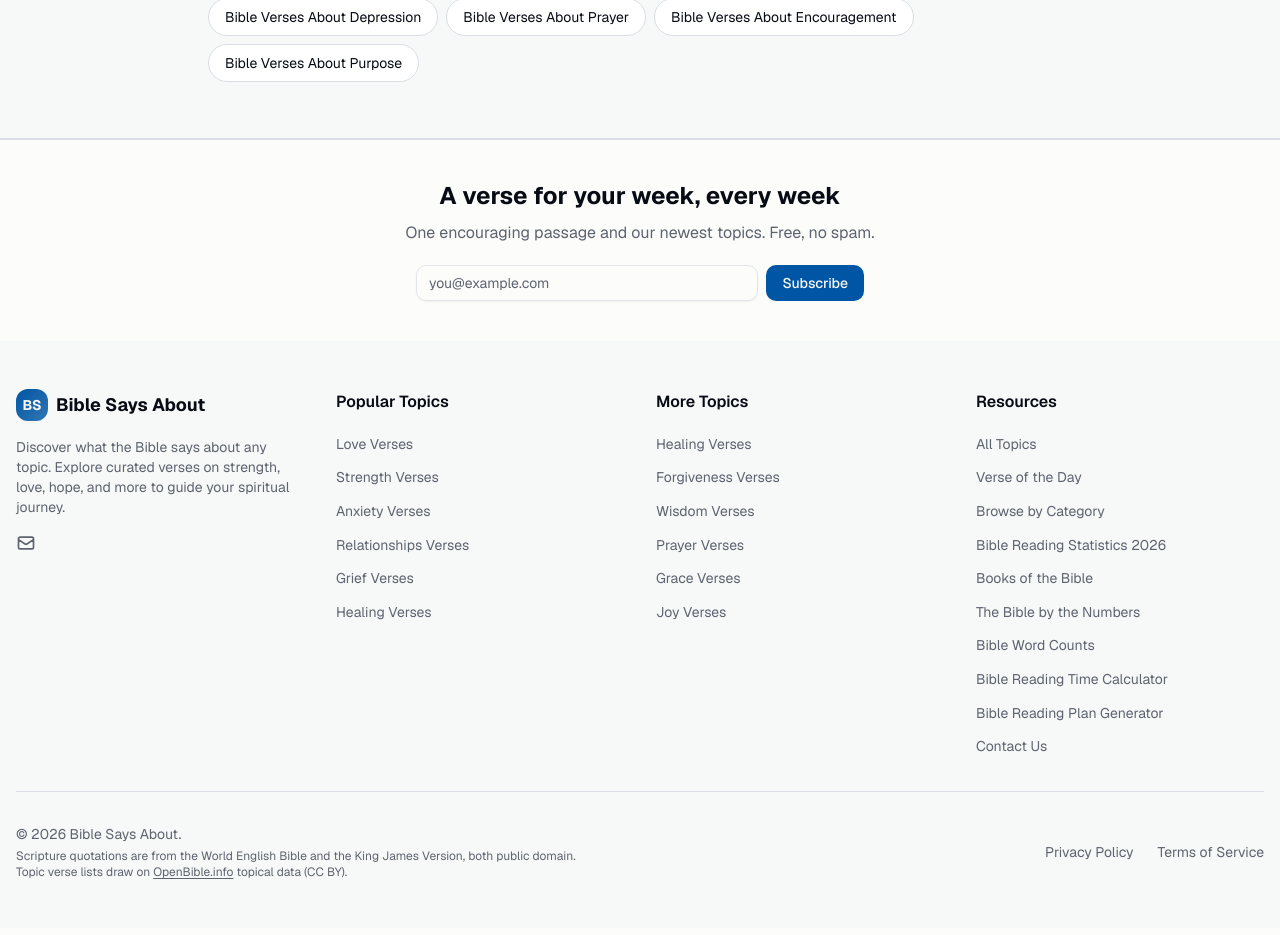
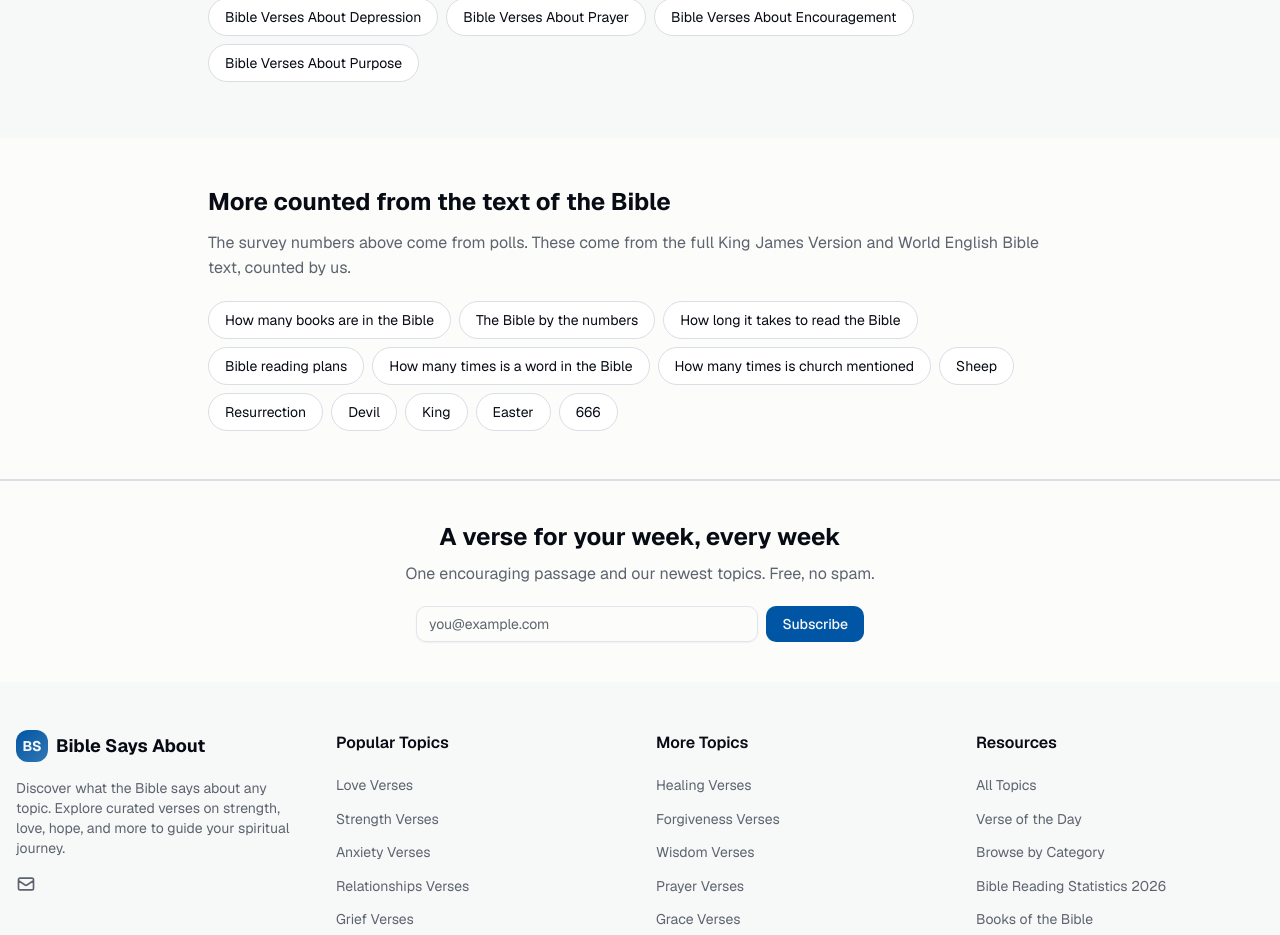
Before and after one commit to rdoyle99/biblesaysabout.com, a Next.js app: page /bible-statistics in a window 1280 px wide. Shown: the part 10797-11732 px from the top of the page. Built offline with nearby package versions, Linux system fonts and the light colour scheme.

Commit message:
bible-statistics: links to the new counted pages
Co-Authored-By: Claude Sonnet 5.5 <noreply@anthropic.com>
Claude-Session: https://claude.ai/code/session_01SShhsxaVQm5L65x7QdBpRF

```diff
--- a/app/bible-statistics/page.js
+++ b/app/bible-statistics/page.js
@@ -391,6 +391,35 @@ export default function BibleStatisticsPage() {
             </div>
           </div>
         </section>
+
+        <section className="py-10 md:py-12">
+          <div className="max-w-4xl mx-auto px-4">
+            <h2 className="text-xl md:text-2xl font-bold mb-3">More counted from the text of the Bible</h2>
+            <p className="text-muted-foreground mb-5">
+              The survey numbers above come from polls. These come from the full King James Version and World English Bible text, counted by us.
+            </p>
+            <div className="flex flex-wrap gap-2">
+              {[
+                ["/books-of-the-bible", "How many books are in the Bible"],
+                ["/bible-by-the-numbers", "The Bible by the numbers"],
+                ["/how-long-does-it-take-to-read-the-bible", "How long it takes to read the Bible"],
+                ["/bible-reading-plan", "Bible reading plans"],
+                ["/words", "How many times is a word in the Bible"],
+                ["/words/church", "How many times is church mentioned"],
+                ["/words/sheep", "Sheep"],
+                ["/words/resurrection", "Resurrection"],
+                ["/words/devil", "Devil"],
+                ["/words/king", "King"],
+                ["/words/easter", "Easter"],
+                ["/words/666", "666"],
+              ].map(([href, label]) => (
+                <Link key={href} href={href} className="rounded-full border bg-card px-4 py-2 text-sm hover:bg-muted transition-colors">
+                  {label}
+                </Link>
+              ))}
+            </div>
+          </div>
+        </section>
       </div>
     </>
   );
```
